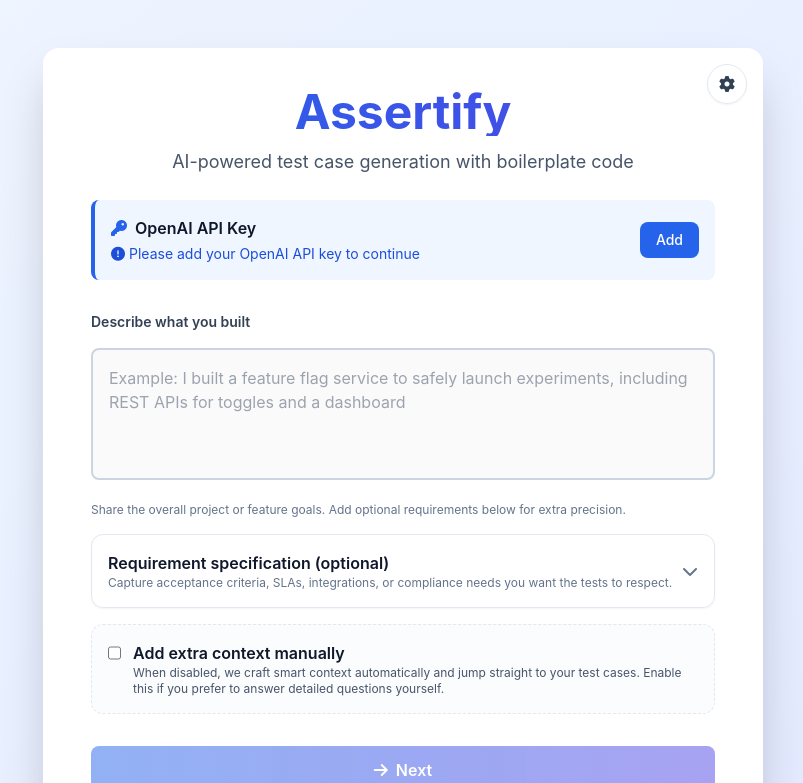
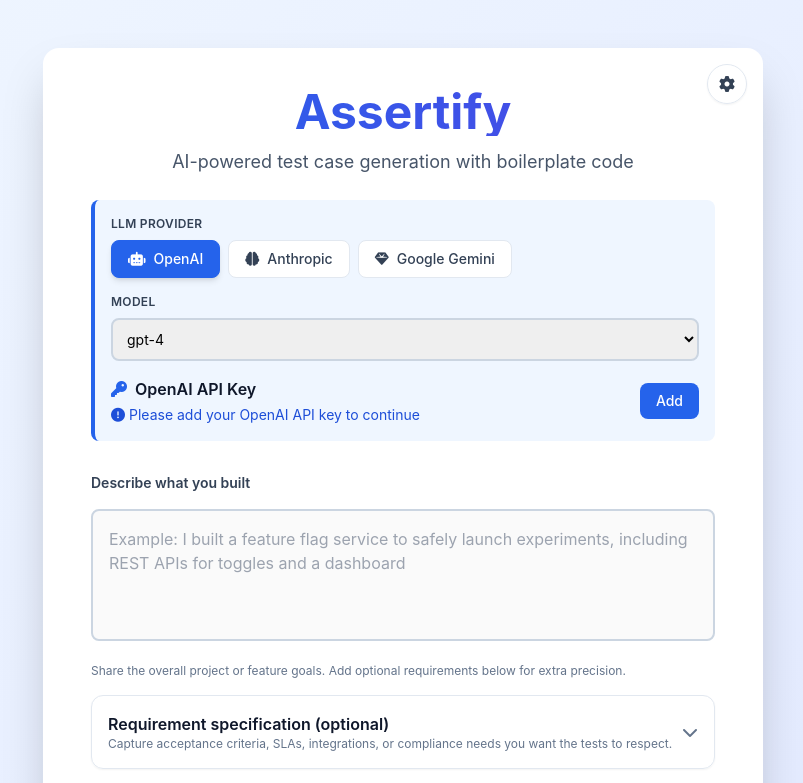
Before and after one commit to ShirleyRex/assertify.io, a Next.js app: page / in a window 1280 px wide. Shown: the top 783 px of the page, without its empty margins (237-1040 px from the left). Built offline with nearby package versions, Linux system fonts and the light colour scheme.

Commit message:
feat: add provider selector UI and dynamic API key management

```diff
--- a/app/page.tsx
+++ b/app/page.tsx
@@ -10,6 +10,7 @@
 import { useSettings } from "@/components/SettingsProvider";
 import { filterTestCasesBySettings } from "@/lib/testCaseUtils";
 import { useThemeMode } from "@/components/ThemeProvider";
+import { PROVIDER_META, PROVIDER_KEYS } from "@/lib/settings";
 
 export default function Home() {
   const [input, setInput] = useState("");
@@ -25,7 +26,7 @@
   const router = useRouter();
   const { addToast } = useToast();
   const { confirm } = useConfirmDialog();
-  const { settings } = useSettings();
+  const { settings, updateSettings } = useSettings();
   const { themeMode, themeLabel, toggleTheme, mounted } = useThemeMode();
 
   useEffect(() => {
@@ -38,29 +39,35 @@
     return () => document.removeEventListener("mousedown", handleClickOutside);
   }, []);
 
+  const providerMeta = PROVIDER_META[settings.provider];
+  const storageKeyName = `llm_api_key_${settings.provider}`;
+
   useEffect(() => {
-    const savedKey = localStorage.getItem("openai_api_key");
+    const savedKey = localStorage.getItem(storageKeyName);
     if (savedKey) {
       setApiKey(savedKey);
       setApiKeySaved(true);
+    } else {
+      setApiKey("");
+      setApiKeySaved(false);
     }
-  }, []);
+  }, [storageKeyName]);
 
   const handleSaveApiKey = () => {
     if (!apiKey.trim()) {
-      addToast({ message: "Please enter your OpenAI API key.", type: "error" });
+      addToast({ message: `Please enter your ${providerMeta.name} API key.`, type: "error" });
       return;
     }
 
-    if (!apiKey.startsWith("sk-")) {
+    if (!providerMeta.validateKey(apiKey)) {
       addToast({
-        message: 'Invalid API key. It should start with "sk-".',
+        message: `Invalid API key format for ${providerMeta.name}.`,
         type: "error",
       });
       return;
     }
 
-    localStorage.setItem("openai_api_key", apiKey);
+    localStorage.setItem(storageKeyName, apiKey);
     setApiKeySaved(true);
     setShowApiKeyInput(false);
     addToast({
@@ -72,8 +79,7 @@
   const handleRemoveApiKey = async () => {
     const confirmed = await confirm({
       title: "Remove API key?",
-      description:
-        "This will remove your saved OpenAI API key from this browser. You can add it again later.",
+      description: `This will remove your saved ${providerMeta.name} API key from this browser. You can add it again later.`,
       confirmLabel: "Remove key",
       variant: "danger",
     });
@@ -82,7 +88,7 @@
       return;
     }
 
-    localStorage.removeItem("openai_api_key");
+    localStorage.removeItem(storageKeyName);
     setApiKey("");
     setApiKeySaved(false);
     addToast({ message: "API key removed.", type: "info" });
@@ -114,12 +120,15 @@
       .filter(Boolean)
       .join("\n\n");
     try {
+      const currentApiKey = localStorage.getItem(storageKeyName);
       const response = await fetch("/api/classify", {
         method: "POST",
         headers: { "Content-Type": "application/json" },
         body: JSON.stringify({
           projectDescription: classificationPayload,
-          apiKey: localStorage.getItem("openai_api_key"),
+          apiKey: currentApiKey,
+          provider: settings.provider,
+          model: settings.model,
         }),
       });
 
@@ -174,7 +183,9 @@
           projectDescription: generationPayload,
           category: normalizedCategory,
           answers: autoContext,
-          apiKey: localStorage.getItem("openai_api_key"),
+          apiKey: currentApiKey,
+          provider: settings.provider,
+          model: settings.model,
         }),
       });
 
@@ -268,13 +279,62 @@
             </div>
           )}
 
-          {/* API Key Section */}
+          {/* Provider & API Key Section */}
           <div className="mb-8 p-4 bg-blue-50 dark:bg-blue-900 rounded-lg border-l-4 border-blue-600">
+            {/* Provider selector */}
+            <div className="mb-4">
+              <label className="block text-xs font-semibold text-slate-700 dark:text-slate-300 mb-2 uppercase tracking-wide">
+                LLM Provider
+              </label>
+              <div className="flex gap-2 flex-wrap">
+                {PROVIDER_KEYS.map((key) => {
+                  const meta = PROVIDER_META[key];
+                  const isActive = settings.provider === key;
+                  return (
+                    <button
+                      key={key}
+                      onClick={() => {
+                        updateSettings({ ...settings, provider: key, model: meta.defaultModel });
+                        setShowApiKeyInput(false);
+                      }}
+                      className={`flex items-center gap-2 px-4 py-2 rounded-lg text-sm font-medium transition-all border ${
+                        isActive
+                          ? "bg-blue-600 text-white border-blue-600 shadow-md"
+                          : "bg-white dark:bg-slate-700 text-slate-700 dark:text-slate-200 border-slate-200 dark:border-slate-600 hover:border-blue-400"
+                      }`}
+                    >
+                      <i className={`fas ${meta.icon}`}></i>
+                      {meta.name}
+                    </button>
+                  );
+                })}
+              </div>
+            </div>
+
+            {/* Model selector */}
+            <div className="mb-4">
+              <label className="block text-xs font-semibold text-slate-700 dark:text-slate-300 mb-2 uppercase tracking-wide">
+                Model
+              </label>
+              <select
+                value={settings.model}
+                onChange={(e) => updateSettings({ ...settings, model: e.target.value })}
+                className="w-full p-2.5 border-2 border-slate-300 dark:border-slate-600 rounded-lg focus:outline-none focus:ring-2 focus:ring-blue-500 dark:bg-slate-700 dark:text-white text-sm"
+              >
+                {providerMeta.models.map((m) => (
+                  <option key={m} value={m}>
+                    {m}
+                  </option>
+                ))}
+              </select>
+            </div>
+
+            {/* API key status / input */}
             <div className="flex items-center justify-between">
               <div>
                 <h3 className="font-semibold text-slate-900 dark:text-white mb-1 flex items-center gap-2">
                   <i className="fas fa-key text-blue-600 dark:text-blue-400"></i>
-                  OpenAI API Key
+                  {providerMeta.name} API Key
                 </h3>
                 {apiKeySaved ? (
                   <p className="text-sm text-green-700 dark:text-green-300 flex items-center gap-1">
@@ -284,7 +344,7 @@
                 ) : (
                   <p className="text-sm text-blue-700 dark:text-blue-300 flex items-center gap-1">
                     <i className="fas fa-exclamation-circle"></i>
-                    Please add your OpenAI API key to continue
+                    Please add your {providerMeta.name} API key to continue
                   </p>
                 )}
               </div>
@@ -299,21 +359,21 @@
             {showApiKeyInput && (
               <div className="mt-4 space-y-3">
                 <p className="text-xs text-slate-600 dark:text-slate-300">
-                  Get your free API key at{" "}
+                  Get your API key at{" "}
                   <a
-                    href="https://platform.openai.com/account/api-keys"
+                    href={providerMeta.keyHelpUrl}
                     target="_blank"
                     rel="noopener noreferrer"
                     className="text-blue-600 dark:text-blue-400 hover:underline font-medium"
                   >
-                    platform.openai.com/account/api-keys
+                    {providerMeta.keyHelpLabel}
                   </a>
                 </p>
                 <input
                   type="password"
                   value={apiKey}
                   onChange={(e) => setApiKey(e.target.value)}
-                  placeholder="sk-proj-..."
+                  placeholder={providerMeta.keyPlaceholder}
                   className="w-full p-3 border-2 border-slate-300 dark:border-slate-600 rounded-lg focus:outline-none focus:ring-2 focus:ring-blue-500 dark:bg-slate-700 dark:text-white text-sm"
                 />
                 <p className="text-xs text-slate-500 dark:text-slate-400">
--- a/app/questions/page.tsx
+++ b/app/questions/page.tsx
@@ -38,7 +38,8 @@
       // Fetch custom questions based on project description
       setGeneratingQuestions(true);
       try {
-        const apiKey = localStorage.getItem("openai_api_key");
+        const storageKeyName = `llm_api_key_${settings.provider}`;
+        const apiKey = localStorage.getItem(storageKeyName);
 
         const response = await fetch("/api/generate-questions", {
           method: "POST",
@@ -47,6 +48,8 @@
             projectDescription: savedProject,
             category: savedCategory,
             apiKey: apiKey,
+            provider: settings.provider,
+            model: settings.model,
           }),
         });
 
@@ -93,7 +96,8 @@
 
     setLoading(true);
     try {
-      const apiKey = localStorage.getItem("openai_api_key");
+      const storageKeyName = `llm_api_key_${settings.provider}`;
+      const apiKey = localStorage.getItem(storageKeyName);
 
       const supplementalContext: string[] = [];
       if (projectRequirements.trim()) {
@@ -111,6 +115,8 @@
           category,
           answers: [...answers, ...supplementalContext],
           apiKey: apiKey,
+          provider: settings.provider,
+          model: settings.model,
         }),
       });
 
--- a/app/settings/page.tsx
+++ b/app/settings/page.tsx
@@ -4,7 +4,13 @@
 import { useRouter } from "next/navigation";
 import { useSettings } from "@/components/SettingsProvider";
 import { useToast } from "@/components/ToastProvider";
-import { boilerplateOptions, defaultSettings, testTypeOptions } from "@/lib/settings";
+import {
+  boilerplateOptions,
+  defaultSettings,
+  testTypeOptions,
+  PROVIDER_META,
+  PROVIDER_KEYS,
+} from "@/lib/settings";
 
 export default function SettingsPage() {
   const router = useRouter();
@@ -46,6 +52,56 @@
           </div>
 
           <div className="space-y-8">
+            <section>
+              <h2 className="text-lg font-semibold text-slate-900 dark:text-white">LLM Provider</h2>
+              <p className="text-sm text-slate-500 dark:text-slate-400">
+                Choose which AI provider and model to use for test generation.
+              </p>
+              <div className="mt-4 grid gap-3 md:grid-cols-3">
+                {PROVIDER_KEYS.map((key) => {
+                  const meta = PROVIDER_META[key];
+                  const isActive = formState.provider === key;
+                  return (
+                    <button
+                      key={key}
+                      type="button"
+                      onClick={() =>
+                        setFormState((prev) => ({
+                          ...prev,
+                          provider: key,
+                          model: meta.defaultModel,
+                        }))
+                      }
+                      className={`flex items-center justify-center gap-2 rounded-2xl border p-4 text-sm font-medium transition-all ${
+                        isActive
+                          ? "border-blue-500 bg-blue-50 text-blue-700 shadow-md dark:border-blue-400 dark:bg-blue-900/30 dark:text-blue-300"
+                          : "border-slate-200 bg-white/70 text-slate-700 shadow-sm hover:border-blue-400 dark:border-slate-700 dark:bg-slate-900/40 dark:text-slate-200"
+                      }`}
+                    >
+                      <i className={`fas ${meta.icon}`}></i>
+                      {meta.name}
+                    </button>
+                  );
+                })}
+              </div>
+              <div className="mt-4">
+                <label className="block text-sm font-medium text-slate-700 dark:text-slate-300 mb-2">
+                  Model
+                </label>
+                <select
+                  value={formState.model}
+                  onChange={(e) => setFormState((prev) => ({ ...prev, model: e.target.value }))}
+                  className="w-full rounded-2xl border border-slate-200 bg-slate-50 p-3 text-sm focus:border-blue-500 focus:outline-none focus:ring-2 focus:ring-blue-500 dark:border-slate-700 dark:bg-slate-900/40 dark:text-white"
+                >
+                  {PROVIDER_META[formState.provider].models.map((m) => (
+                    <option key={m} value={m}>
+                      {m}
+                    </option>
+                  ))}
+                </select>
+              </div>
+            </section>
+
             <section>
               <h2 className="text-lg font-semibold text-slate-900 dark:text-white">
                 Default context
```
